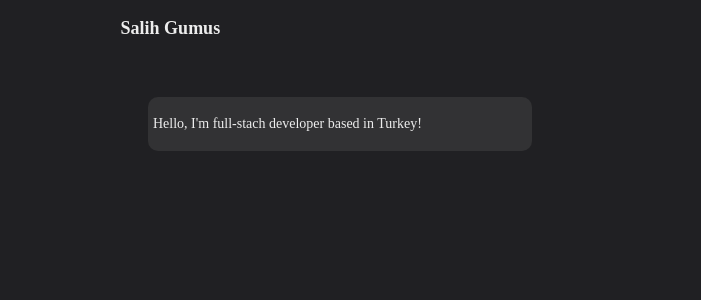
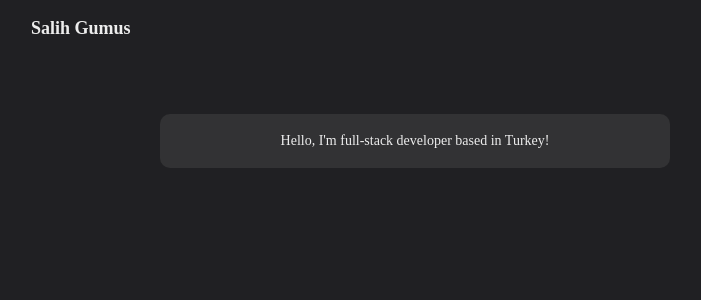
Before and after one commit to salih-g/personal-website, a Vue app: page / in a window 1280 px wide. Shown: the top 300 px of the page, without its empty margins (225-926 px from the left). Built offline with nearby package versions, Linux system fonts and the light colour scheme; a web font is replaced by a local one.

Commit message:
Add Introduction page

```diff
--- a/src/App.vue
+++ b/src/App.vue
@@ -1,9 +1,9 @@
 <template>
-	<div id="app">
+	<div id="app" class="container">
 		<Navbar title="Salih Gumus" />
-		<section class="body">
-			<Introduction text="Hello, I'm full-stach developer based in Turkey!" />
-		</section>
+		<article class="article">
+			<Introduction text="Hello, I'm full-stack developer based in Turkey!" />
+		</article>
 	</div>
 </template>
 
@@ -21,12 +21,11 @@ export default {
 </script>
 
 <style scoped>
-#app {
-	width: 736px;
+.container {
 	margin: 0 auto;
+	max-width: 768px;
 }
-.body {
-	width: 534px;
+.article {
 	margin: 0 auto;
 	padding-top: 40px;
 }
--- a/src/components/Introduction.vue
+++ b/src/components/Introduction.vue
@@ -6,7 +6,7 @@
 
 <script>
 export default {
-	name: 'Navbar',
+	name: 'Introduction',
 	props: {
 		text: String,
 	},
@@ -17,9 +17,12 @@ export default {
 .introduction {
 	background-color: #323234;
 	padding: 5px;
-	width: 70%;
+	max-width: 500px;
+	margin: 0 auto;
+	border-radius: 10px;
 
-	border-radius: 10px;
+	font-weight: 500;
 	font-size: 14px;
+	text-align: center;
 }
 </style>
--- a/src/components/Navbar.vue
+++ b/src/components/Navbar.vue
@@ -17,7 +17,7 @@ export default {
 
 <style scoped>
 .navbar {
-	width: 80%;
+	height: 56px;
 	margin: 0 auto;
 }
 .title {
--- /dev/null
+++ b/src/components/Title.vue
@@ -0,0 +1,19 @@
+<template>
+	<div class="title">
+		<p class="text">{{ text }}</p>
+	</div>
+</template>
+
+<script>
+export default {
+	name: 'Navbar',
+	props: {
+		text: String,
+	},
+};
+</script>
+
+<style scoped>
+.article {
+}
+</style>
```
Also changed, not shown: 1 other file (tests, documents, lock files or other folders).
